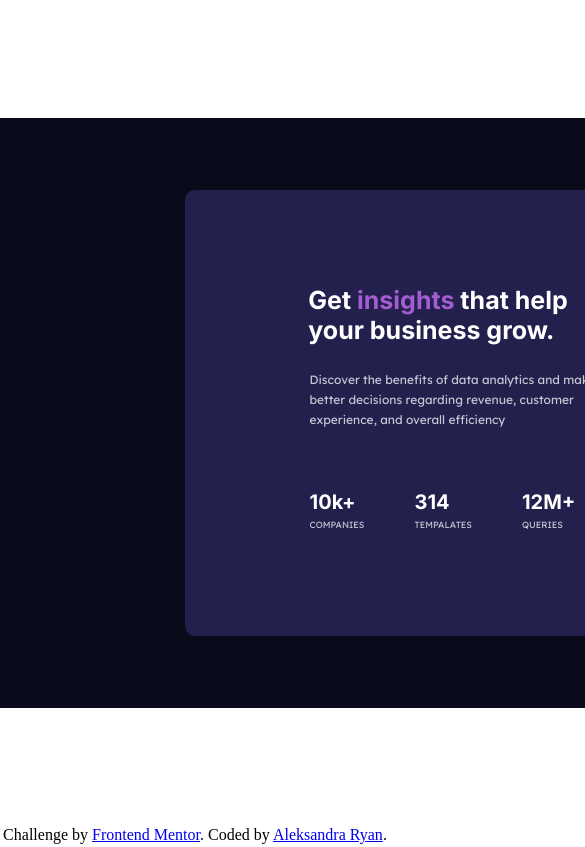
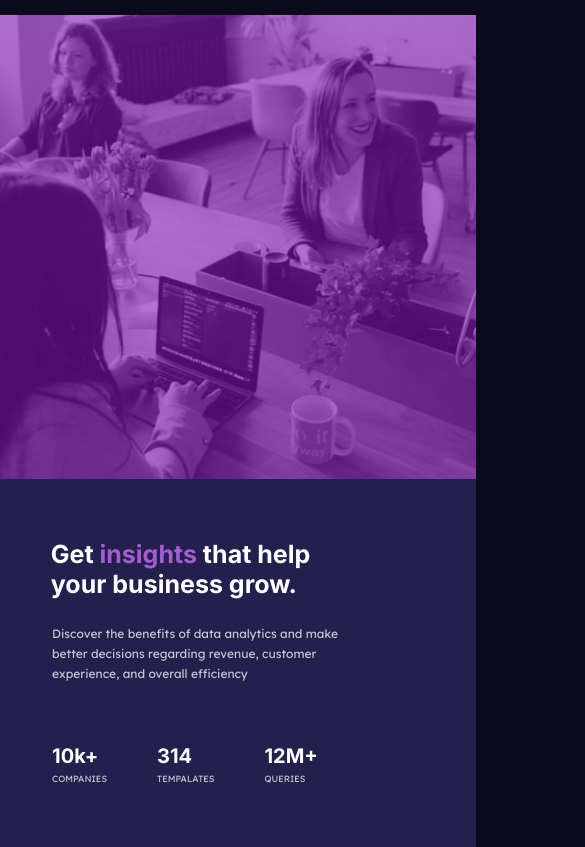
Before and after one commit to AleksandraRyan/card-component, a plain HTML site: page index.html in a window 390 px wide. Shown: the top 847 px of the page, 585 px wide, since content can reach past the window. Drawn offline with Linux system fonts and the light colour scheme.

Commit message:
made my project responsive

```diff
--- a/index.html
+++ b/index.html
@@ -24,7 +24,7 @@
   </head>
   <body>
     <div class="container">
-      <div class="grid">
+      <div class="flex">
         <div class="box1">
           <h1>
             Get <span>insights</span> that help <br />
--- a/style.css
+++ b/style.css
@@ -26,24 +26,13 @@ body {
   align-items: center;
 }
 
-.container {
-  margin-top: 60px;
-  margin-bottom: 60px;
-  height: 70vh;
-  width: 1440px;
-  display: block;
-  margin: auto;
-  background: var(--main-bg);
-}
-
-.grid {
-  display: grid;
-  grid-template-columns: repeat(2, 1fr);
-  margin: auto;
+.flex {
+  display: flex;
   align-content: center;
   justify-content: center;
-  height: 70vh;
-  width: 1070px;
+  margin: 100px;
+  padding: 100px;
+  background: var(--main-bg);
 }
 
 .box1 {
@@ -54,6 +43,7 @@ body {
   flex-direction: column;
   justify-content: center;
   align-items: center;
+  padding: 100px;
 }
 
 .box1 h1 {
@@ -117,5 +107,43 @@ header {
 
 img {
   opacity: 0.4;
+  height: 55vh;
   object-fit: cover;
 }
+
+/* Footer */
+.attribution {
+  margin-top: 20px;
+}
+
+@media (max-width: 968px) {
+  .flex {
+    display: flex;
+    flex-wrap: wrap;
+    flex-direction: column;
+    width: 50vw;
+  }
+
+  .box1 {
+    order: 1;
+    border-top-left-radius: 0px;
+    border-bottom-left-radius: 0px;
+    padding: 50px;
+  }
+
+  header {
+    border-top-right-radius: 0px;
+    border-bottom-right-radius: 0px;
+  }
+
+  body {
+    height: 110vh;
+    background: var(--main-bg);
+  }
+
+  .attribution,
+  .attribution a {
+    color: #fff;
+    font-size: 17px;
+  }
+}
```
Also changed, not shown: 2 other files.
